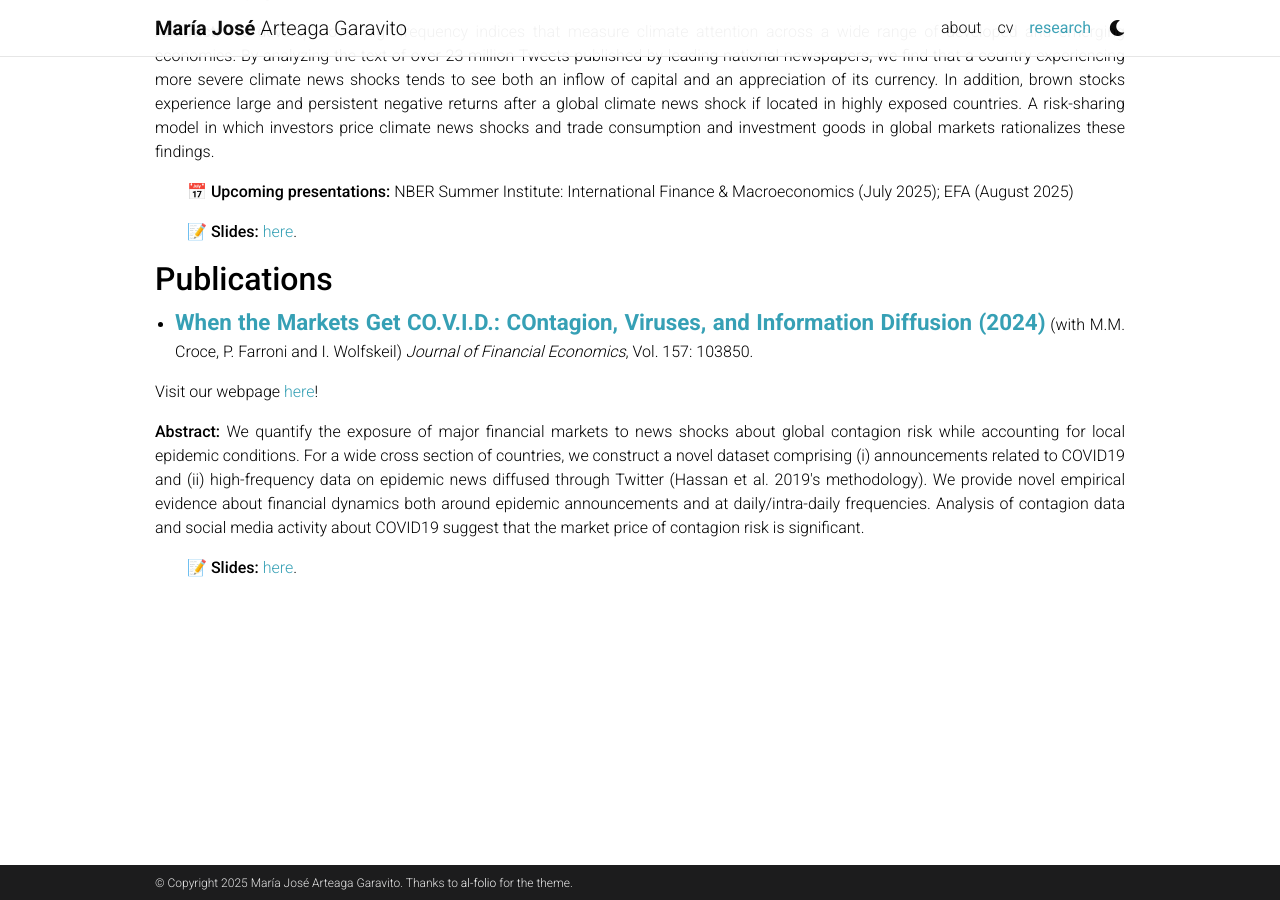
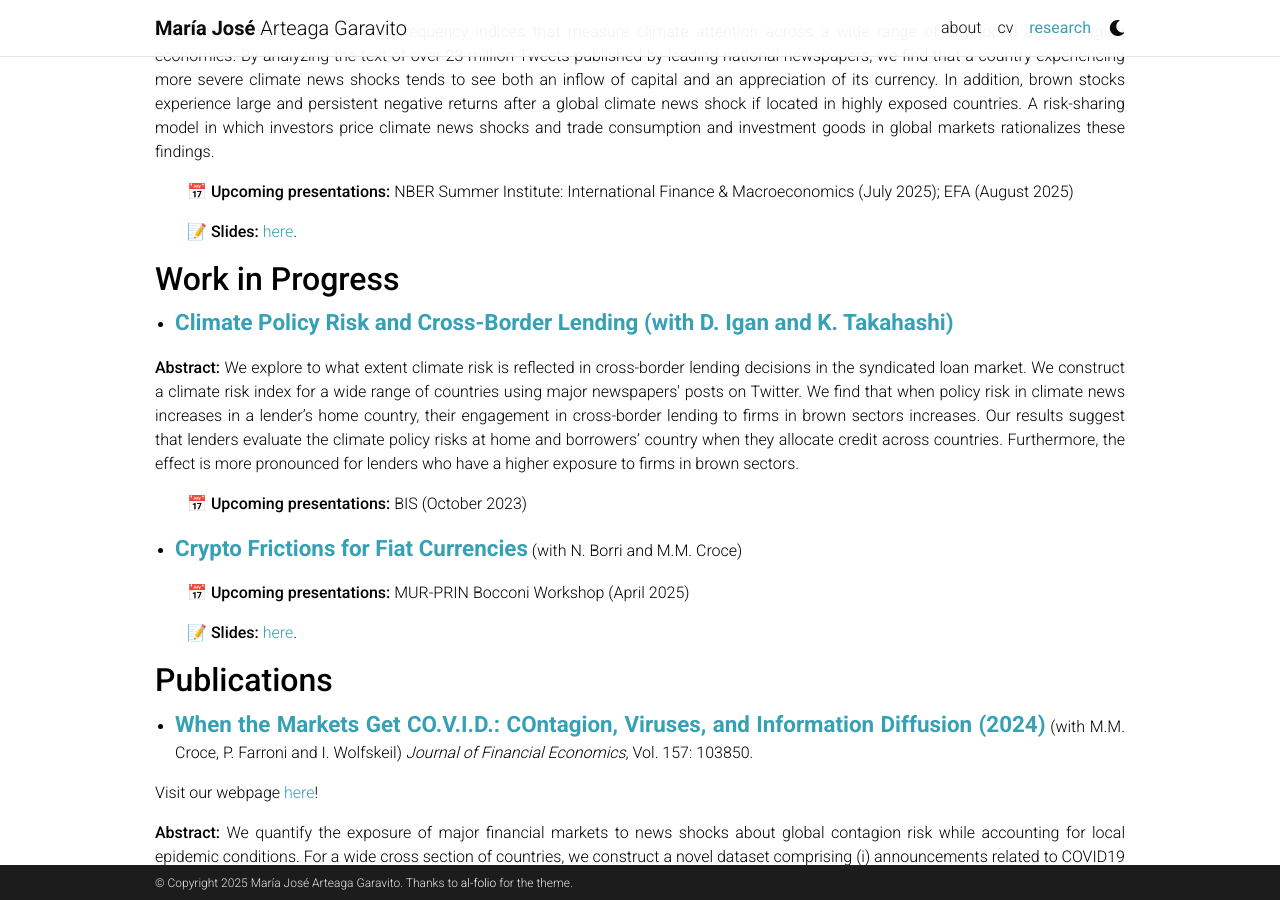
Before and after one commit to majoarteaga/majoarteaga.github.io, a Jekyll site: the page built from _pages/research.md, in a window 1280 px wide and 900 px high, scrolled down 526 px. Built offline with Jekyll 4.4.1, drawn with Linux system fonts in a browser that asks for light colours; comment, search, counter and statistics services are not loaded; a style sheet for code colours, icons or effects is not loaded.

Commit message:
Update research.md

```diff
--- a/_pages/research.md
+++ b/_pages/research.md
@@ -47,6 +47,24 @@ nav_order: 6
     <p style="margin-left: 2em;">📝 <strong>Slides:</strong> <a href="https://majoarteaga.github.io/assets/pdf/ACCY_06_NBER.pdf">here</a>. </p>
 </div>
 
+<h2><strong>Work in Progress</strong></h2>
+<div class="text-column">
+    <ul>
+        <li><a href="" class="paper-title">Climate Policy Risk and Cross-Border Lending (with D. Igan and K. Takahashi)</a></li>
+    </ul>
+    <p><strong>Abstract:</strong> We explore to what extent climate risk is reflected in cross-border lending decisions in the syndicated loan market. We construct a climate risk index for a wide range of countries using major newspapers' posts on Twitter. We find that when policy risk in climate news increases in a lender’s home country, their engagement in cross-border lending to firms in brown sectors increases. Our results suggest that lenders evaluate the climate policy risks at home and borrowers’ country when they allocate credit across countries. Furthermore, the effect is more pronounced for lenders who have a higher exposure to firms in brown sectors.</p>
+    <p style="margin-left: 2em;">📅 <strong>Upcoming presentations:</strong> BIS (October 2023)</p>
+    </div>
+
+<div class="text-column">
+    <ul>
+    <li><a href="https://papers.ssrn.com/sol3/papers.cfm?abstract_id=4713016" class="paper-title">Crypto Frictions for Fiat Currencies</a> (with N. Borri and M.M. Croce)</li>
+    </ul>
+    <p><strong></strong> </p>
+    <p style="margin-left: 2em;">📅 <strong>Upcoming presentations:</strong> MUR-PRIN Bocconi Workshop (April 2025)</p>
+    <p style="margin-left: 2em;">📝 <strong>Slides:</strong> <a href="https://www.dropbox.com/scl/fi/tzo7tu5swrl6979ebx7se/PRIN_04_2024.pdf?rlkey=yf8d04nmj8wdastxusagz63v9&st=m07p88fl&dl=0">here</a>. </p>
+</div>
+
 <h2><strong>Publications</strong></h2>
 
 <div class="text-column">
```
